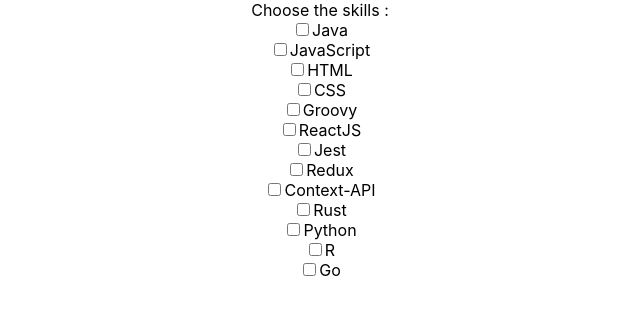
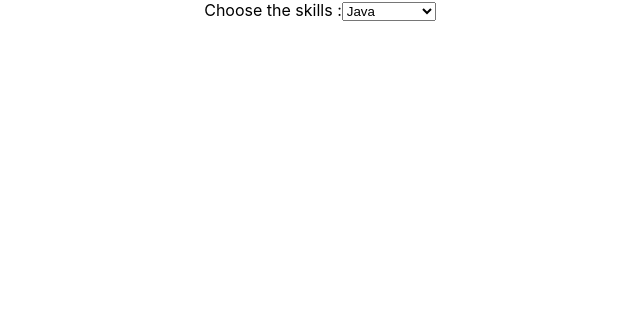
Before and after one commit to PayalSasmal10/multiple-data-handler, a React (Create React App) app: page / in a window 1280 px wide. Shown: the top 314 px of the page, without its empty margins (320-960 px from the left). Built offline with nearby package versions, Linux system fonts and the light colour scheme.

Commit message:
multiple data selection are on progress

```diff
--- a/src/App.js
+++ b/src/App.js
@@ -1,4 +1,3 @@
-import logo from './logo.svg';
 import './App.css';
 import data from "./data.json";
 import {useState} from "react";
@@ -13,15 +12,14 @@
   return (
     <form className="App" action='#'>
       <label>Choose the skills :</label>
+      <select>
         {languages.map((item, index)=> {
           return(
-            <div key={item.language}>
-              <input type='checkbox' onClick={()=>languageHandler(index)}/>
-              <label>{item.language}</label>
-            </div>
+              <option>{item.language}</option>
           )
         }
         )}
+        </select>
     </form>
   );
 }
```
